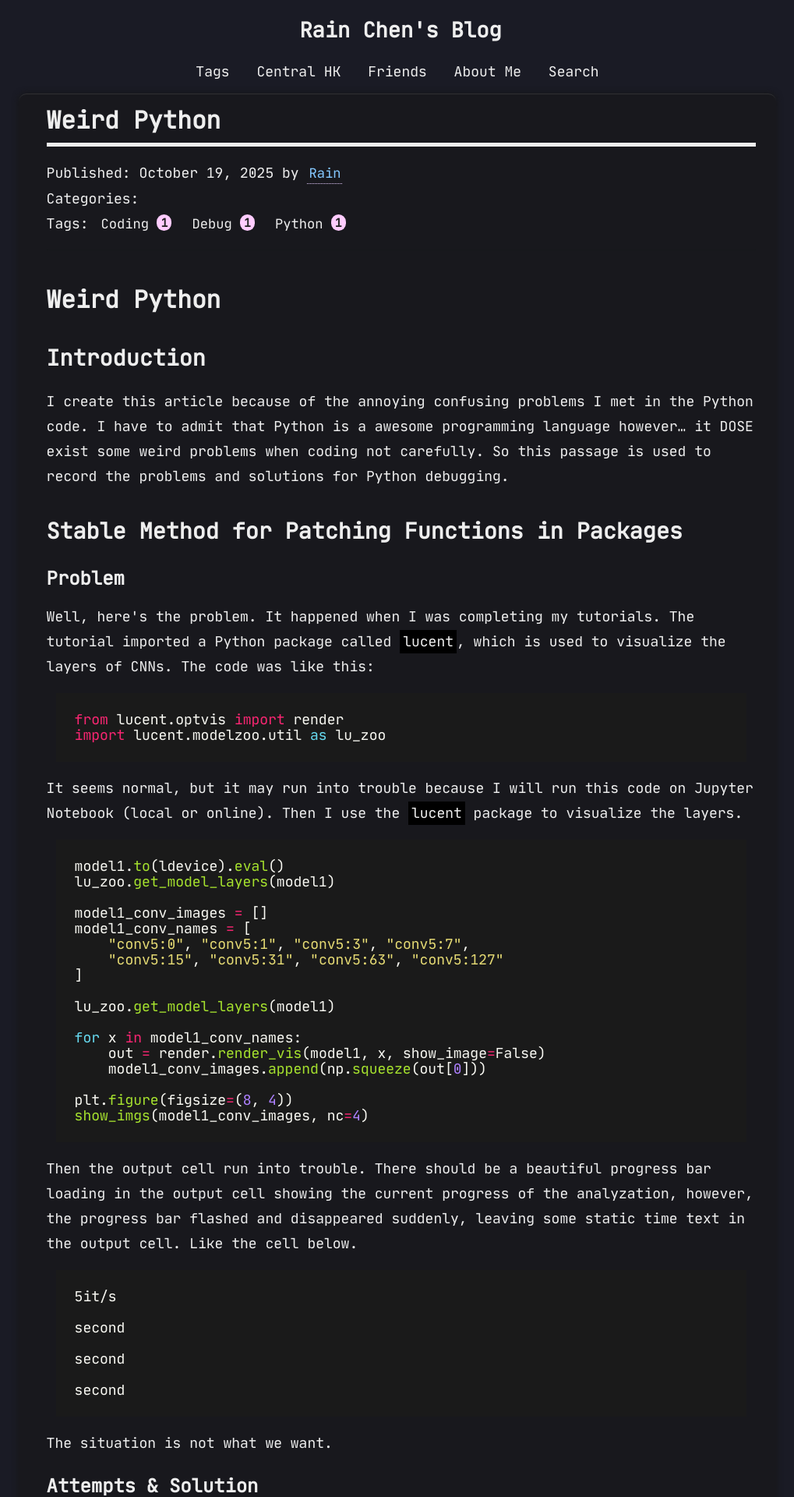
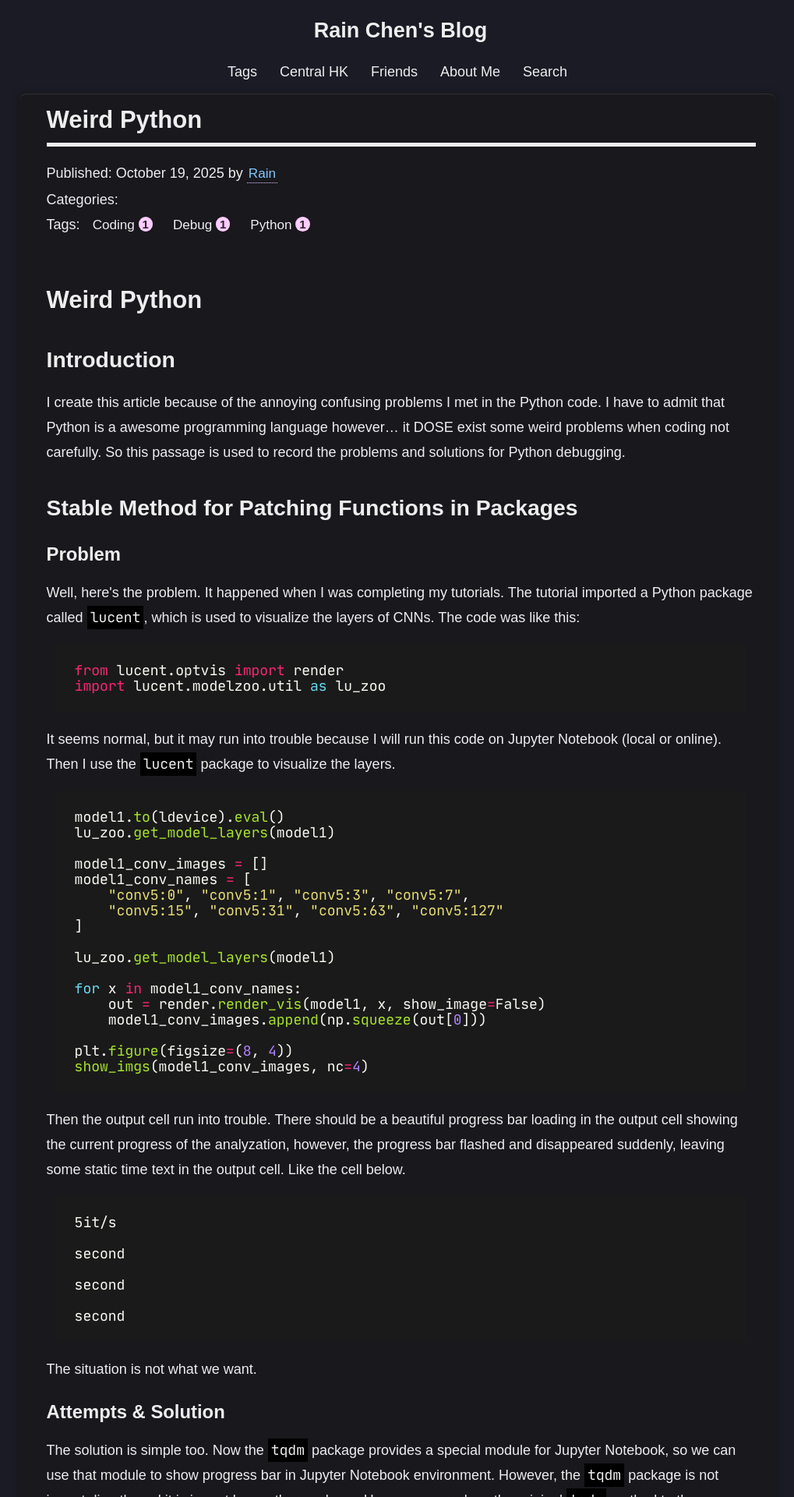
Before and after one commit to CongJyu/CongJyu.github.io, a Jekyll site: the page built from _posts/2025-10-19-WeirdPython.md, in a window 1280 px wide. Shown: the top 1920 px of the page at 78% size, without its empty margins (130-1149 px from the left). Built offline with Jekyll 4.4.1, drawn with Linux system fonts in a browser that asks for light colours; some web fonts are replaced; comment, search, counter and statistics services are not loaded.

Commit message:
update font

```diff
--- a/_sass/simple-texture/blog/_variables.scss
+++ b/_sass/simple-texture/blog/_variables.scss
@@ -1,6 +1,6 @@
-$fonts-heading: 'Noto Serif HK', 'JetBrains Mono', Menlo, Monaco, 'Courier New', monospace;
-$fonts-body: 'Noto Serif HK', 'JetBrains Mono', Menlo, Monaco, 'Courier New', monospace;
-$fonts-code: 'JetBrains Mono', Menlo, Monaco, 'Courier New', monospace;
+$fonts-heading: 'Noto Serif HK', sans-serif;
+$fonts-body: 'Noto Serif HK', sans-serif;
+$fonts-code: 'JetBrains Mono', 'Fira Code', Monaco, 'Courier New', monospace;
 $color-text: #eeeeee;
 $color-text-dark: #222222;
 $color-hover-icon: #222222;
```
Also changed, not shown: 15 other files.
